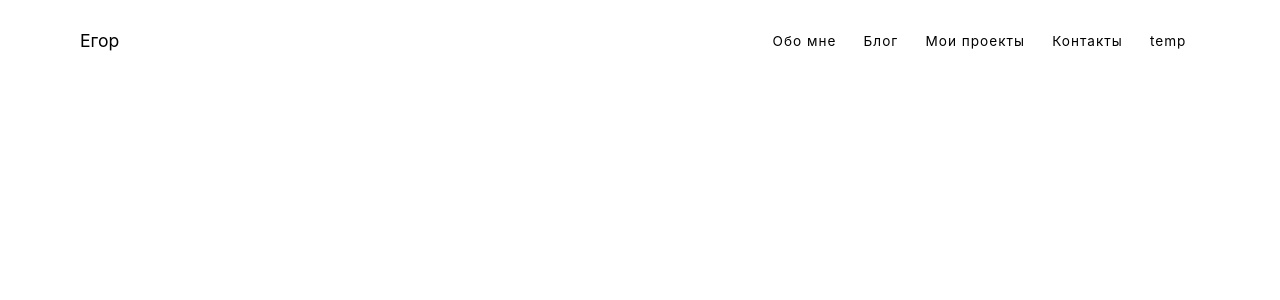
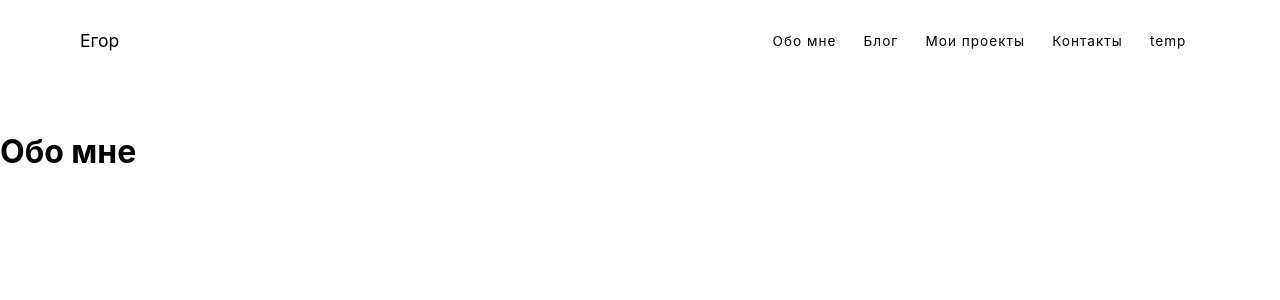
Before and after one commit to dosomethingman/SvelteProject, a SvelteKit app: page /about in a window 1280 px wide. Shown: the top 300 px of the page. Built offline with nearby package versions, Linux system fonts and the light colour scheme.

Commit message:
added headers to about, contacts pages

```diff
--- a/src/routes/about/+page.svelte
+++ b/src/routes/about/+page.svelte
@@ -0,0 +1 @@
+<h1>Обо мне</h1>
```
